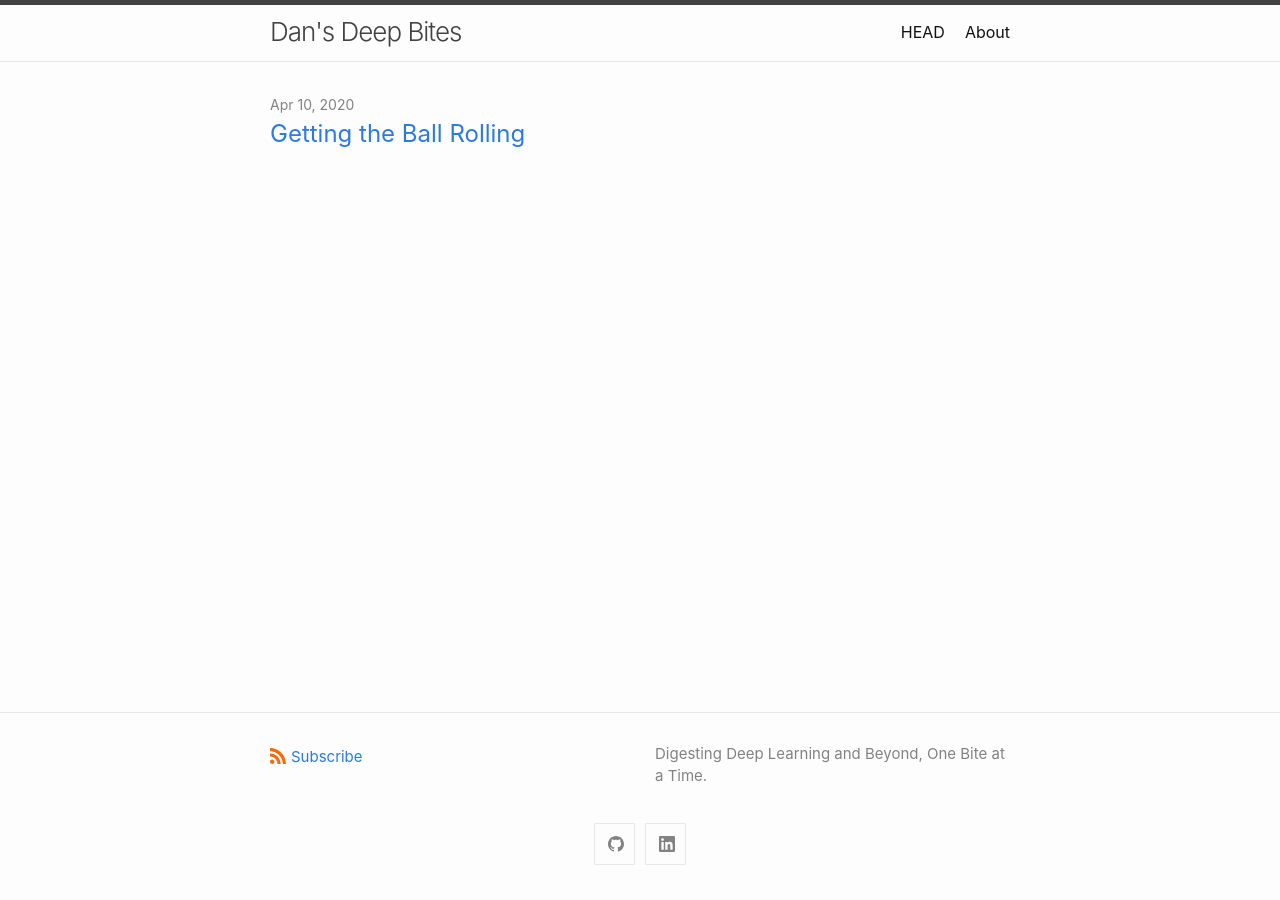
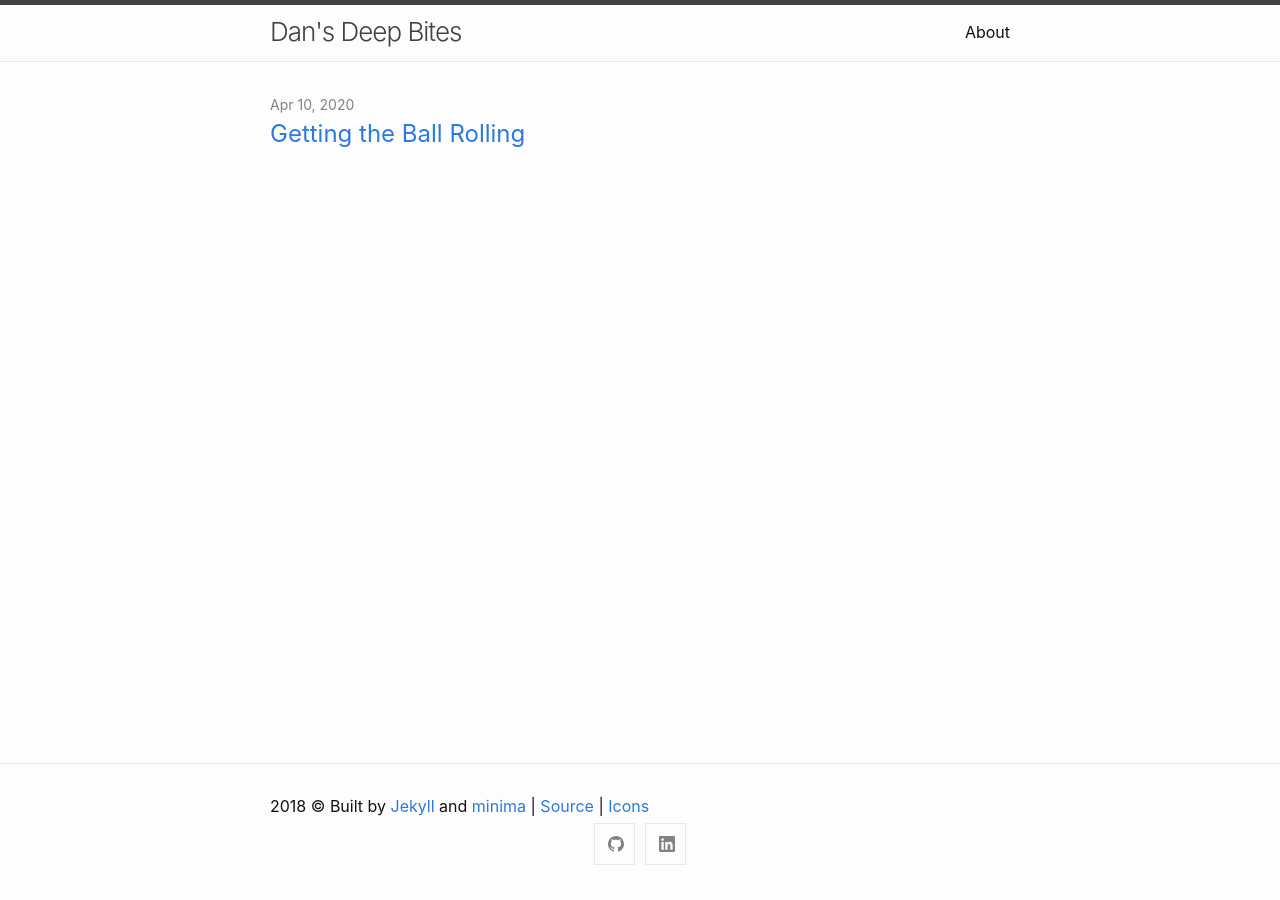
Before and after one commit to D-J-Harris/d-j-harris.github.io, a Jekyll site: the page built from index.md, in a window 1280 px wide. Built offline with Jekyll 4.4.1, drawn with Linux system fonts in a browser that asks for light colours.

Commit message:
footer update

```diff
--- a/_config.yml
+++ b/_config.yml
@@ -1,7 +1,7 @@
 title: Dan's Deep Bites
 author: Daniel Harris
 description: > # this means to ignore newlines until "show_excerpts:"
-  Digesting Deep Learning and Beyond, One Bite at a Time.
+
 
 show_excerpts: false # set to true to show excerpts on the homepage
 
--- a/_includes/footer.html
+++ b/_includes/footer.html
@@ -19,30 +19,9 @@
 
   <div class="wrapper">
 
-    <div class="footer-col-wrapper">
-      <div class="footer-col">
-        <p class="feed-subscribe">
-          <a href="{{ 'feed.xml' | relative_url }}">
-            <svg class="svg-icon orange">
-              <use xlink:href="{{ 'assets/minima-social-icons.svg#rss' | relative_url }}"></use>
-            </svg><span>Subscribe</span>
-          </a>
-        </p>
-        {%- if site.author %}
-        <ul class="contact-list">
-          {% if site.author.name -%}
-          <li class="p-name">{{ site.author.name | escape }}</li>
-          {% endif -%}
-          {% if site.author.email -%}
-          <li><a class="u-email" href="mailto:{{ site.author.email }}">{{ site.author.email }}</a></li>
-          {%- endif %}
-        </ul>
-        {%- endif %}
-      </div>
-      <div class="footer-col">
-        <p>{{ site.description | escape }}</p>
-      </div>
-    </div>
+    2018 &copy; Built by <a href="https://jekyllrb.com/" target="_blank">Jekyll</a> and <a href="https://github.com/jekyll/minima/" target="_blank">minima</a> |
+    <a href="https://github.com/D-J-Harris/d-j-harris.github.io" target="_blank">Source</a> |
+    <a href="https://www.flaticon.com/authors/bqlqn" target="_blank">Icons</a>
 
     <div class="social-links">
       {%- include social.html -%}
```
Also changed, not shown: History.markdown (deleted, +0 -237 lines).
